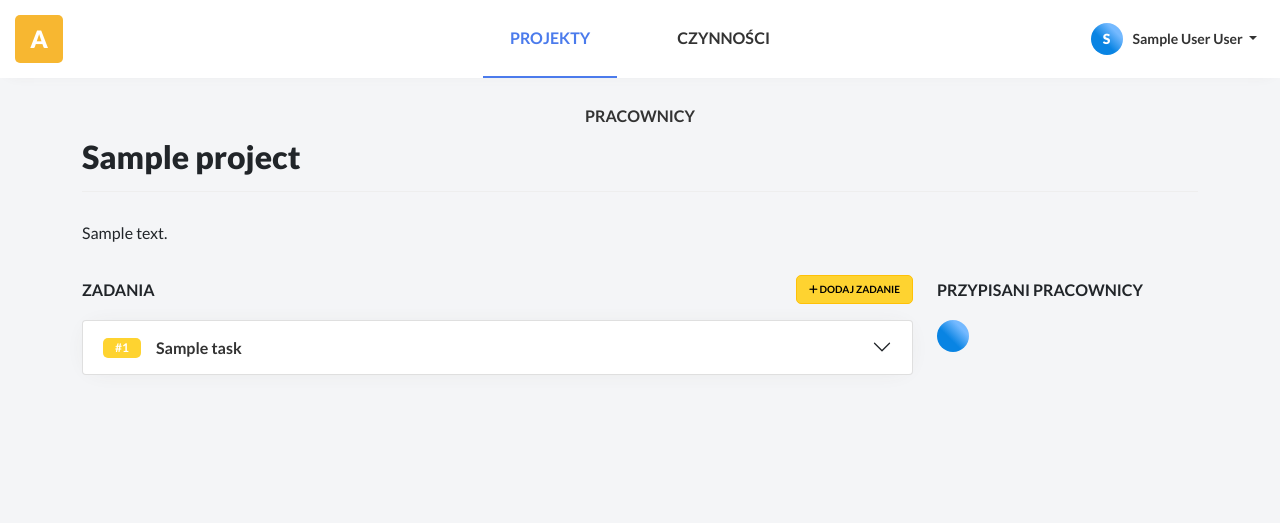
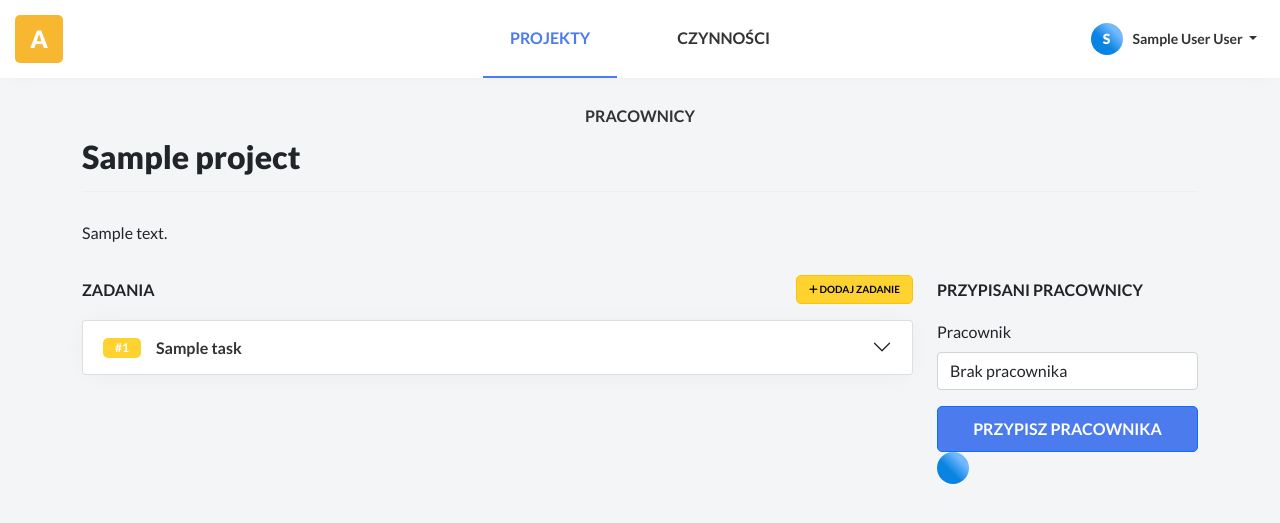
Before and after one commit to KIRFEDO/APSI_zespol2, a Flask app: page /projects/1 in a window 1280 px wide. Shown: the top 523 px of the page. Run offline with Flask 2, Linux system fonts and the light colour scheme; the first user in the database is signed in; tables that the repository leaves empty hold one stand-in row (Sample ...); some libraries are stand-ins or nearby versions.

Commit message:
Added base for assigning employees to project in backend and simple form in frontend

```diff
--- a/app/forms.py
+++ b/app/forms.py
@@ -42,6 +42,16 @@ class ProjectForm(FlaskForm):
             raise ValidationError('Istnieje już projekt o takiej nazwie.')
 
 
+class EmployeeAssignForm(FlaskForm):
+    employee = SelectField('Pracownik')
+    submit = SubmitField('Przypisz pracownika')
+
+    def __init__(self, *args, **kwargs):
+        super(EmployeeAssignForm, self).__init__(*args, **kwargs)
+        self.employee.choices = [("", "Brak" + " " + "pracownika")] + [(c.id, c.name + " " + c.surname) for c in
+                                                                  User.query.filter(User.role == "pracownik")]
+
+
 class AddActivityForm(FlaskForm):
     description = TextAreaField('Opis aktywności:', validators=[DataRequired(), Length(max=500)])
     task = SelectField('Zadanie:', validators=[DataRequired()])
--- a/app/routes.py
+++ b/app/routes.py
@@ -1,8 +1,8 @@
 from app import app, db, bcrypt
 from flask import render_template, redirect, flash, url_for, request, abort
 from flask_login import current_user, login_user, logout_user, login_required
-from app.forms import LoginForm, RegistrationForm, ProjectForm, TaskForm, AddActivityForm
-from app.models import User, Project, Task, Activity
+from app.forms import LoginForm, RegistrationForm, ProjectForm, TaskForm, AddActivityForm, EmployeeAssignForm
+from app.models import User, Project, Task, Activity, ProjectAssignment
 import datetime
 
 
@@ -165,14 +165,25 @@ def task_delete(project_id = None, task_id = None):
 # ------------------------------------------------------------------------------
 
 # Single project view
-@app.route('/projects/<int:project_id>')
+@app.route('/projects/<int:project_id>', methods=['GET', 'POST'])
 #@login_required    # TODO: Uncomment in final
 def projects_view(project_id):
     project = Project.query.get_or_404(project_id)
     current_view = 'projects-view'
     u = check_user()
 
-    return render_template('common/project/project-view.html', u=u, project=project, current_view=current_view)
+    # Employee assign form
+    form = EmployeeAssignForm()
+    if form.validate_on_submit():
+        emp = form.employee.data
+        if emp != "" and (emp not in [str(e.user_id) for e in project.workers]):
+            pAssignment = ProjectAssignment(user_id=form.employee.data, project_id=project_id)
+            db.session.add(pAssignment)
+            db.session.commit()
+            # TODO: Clear form and assign properly
+            return redirect(url_for('projects'))
+
+    return render_template('common/project/project-view.html', u=u, project=project, current_view=current_view, form=form)
 
 # Projects list
 @app.route('/projects')
--- a/app/templates/common/project/project-view.html
+++ b/app/templates/common/project/project-view.html
@@ -124,6 +124,19 @@
                             Przypisani pracownicy
                         </p>
 
+                        <!-- Obsluga przypisania pracownikow -->
+                        {% if u.role == 'kierownik' %}
+                          <form method="POST" action="">
+                            {{ form.hidden_tag() }}
+                            <div class="mb-3">
+                                {{ form.employee.label(class="form-label") }}
+                                {{ form.employee(class="form-control") }}
+                            </div>
+                            {{ form.submit(class="btn btn-primary") }}
+                          </form>
+                        {% endif %}
+                        <!-- End Obsluga przypisania pracownikow -->
+
                         <ul class="member-list">
                           {% for worker in project.workers %}
                             <li data-bs-toggle="tooltip" data-bs-placement="bottom" title="{{worker.name}} {{worker.surname}}">{{worker.name|first}}</li>
```
